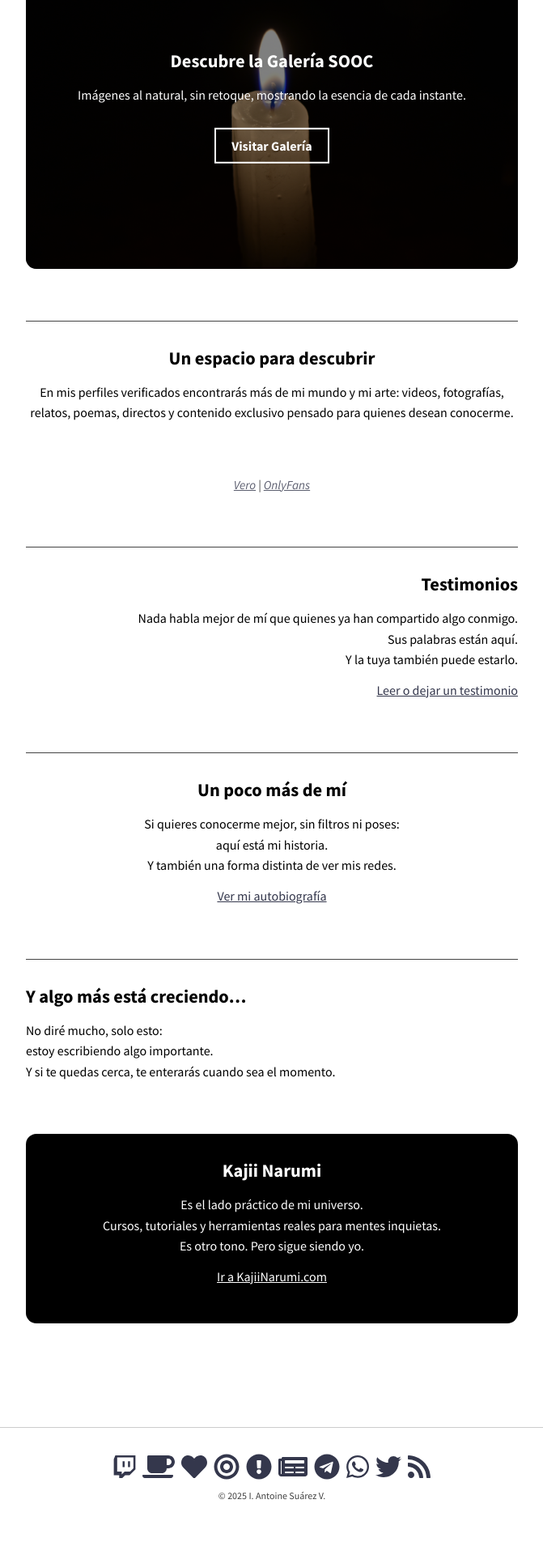
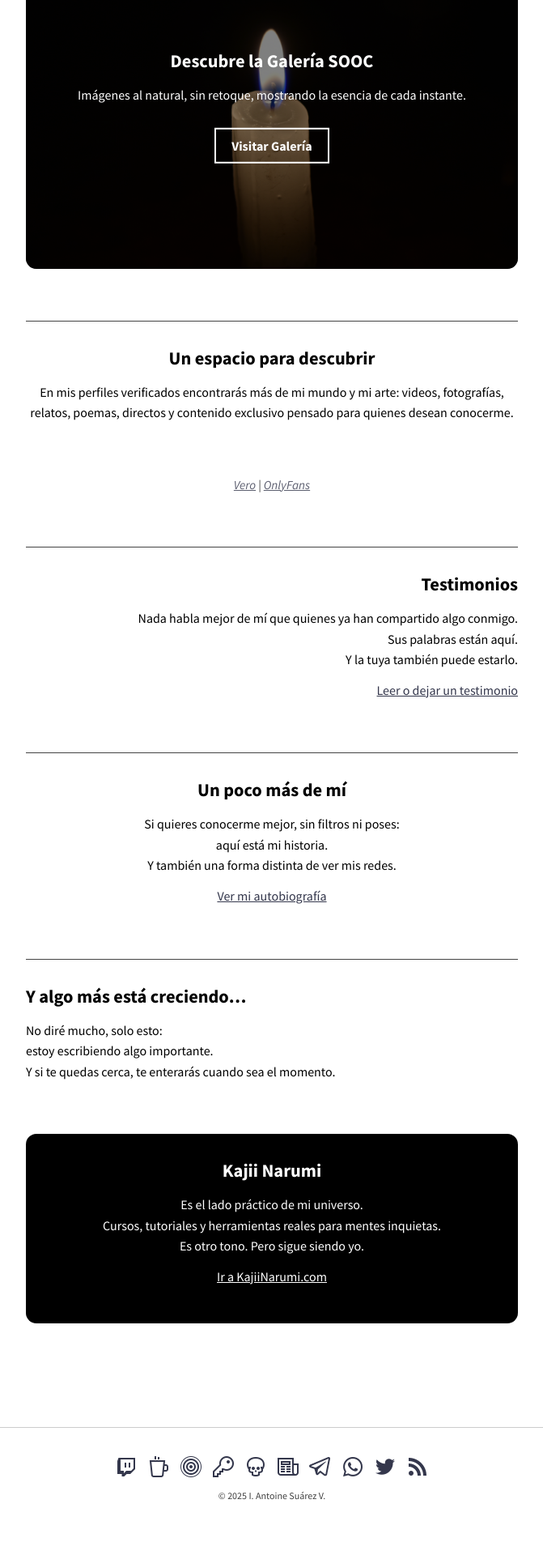
Before and after one commit to KajiiNarumi/iasuarezv, a Jekyll site: the page built from index.html, in a window 1280 px wide. Shown: the part 1973-3893 px from the top of the page at 81% size, without its empty margins (304-975 px from the left). Built offline with Jekyll 4.4.1, drawn with Linux system fonts in a browser that asks for light colours; nearby versions of some CDN libraries; the list of posts is cut into pages by our own code; a style sheet for code colours, icons or effects is not loaded.

Commit message:
Clean up footer links and update icons
Removed commented footer links and updated icons for existing links.

```diff
--- a/_config.yml
+++ b/_config.yml
@@ -110,94 +110,42 @@ author:
 # Footer Links
 footer_links:
 
-
-
-#  - title: YouTube
-
-#    url: https://www.youtube.com/@KajiiNarumi
-
-#    icon: fab fa-youtube
-
 - title: Twitch
-
   url: https://www.twitch.tv/iasuarezv
-
-  icon: fab fa-twitch
+  icon: lab la-twitch
 
 - title: Ko-fi
-
   url: https://ko-fi.com/iasuarezv
-
-  icon: fas fa-coffee
-
-
-
-#- title: Bluesky
-
-#  url: https://bsky.app/profile/iasuarezv.com
-
-#  icon: fas fa-cloud
-
-
-
-
+  icon: las la-coffee
 
 - title: Vero
-
   url: https://vero.co/iasuarezv
-
-  icon: fas fa-heart
+  icon: las la-bullseye
 
 - title: OnlyFans
-
   url: https://onlyfans.com/iasuarezv
-
-  icon: fas fa-bullseye
-
-
+  icon: las la-key
 
 - title: PornHub
-
   url: https://es.pornhub.com/model/vente-y-aprende
-
-  icon: fas fa-exclamation-circle
-
-
-
-
+  icon: las la-skull
 
 - title: Substack
-
   url: https://iasuarezv.substack.com/
-
-  icon: fas fa-newspaper
+  icon: las la-newspaper
 
 - title: Telegram
-
   url: https://t.me/s/iASuarezV
-
-  icon: fab fa-telegram
+  icon: lab la-telegram-plane
 
 - title: WhatsApp
-
   url: https://whatsapp.com/channel/0029VaAIHNU9hXExhMauPN21
-
-  icon: fab fa-whatsapp
+  icon: lab la-whatsapp
 
 - title: X
-
   url: https://x.com/iasuarezv
-
-  icon: fab fa-twitter
-
-
-
-
-
-
+  icon: lab la-twitter
 
 - title: Feed
-
   url: atom.xml
-
-  icon: fas fa-rss
+  icon: las la-rss
```
